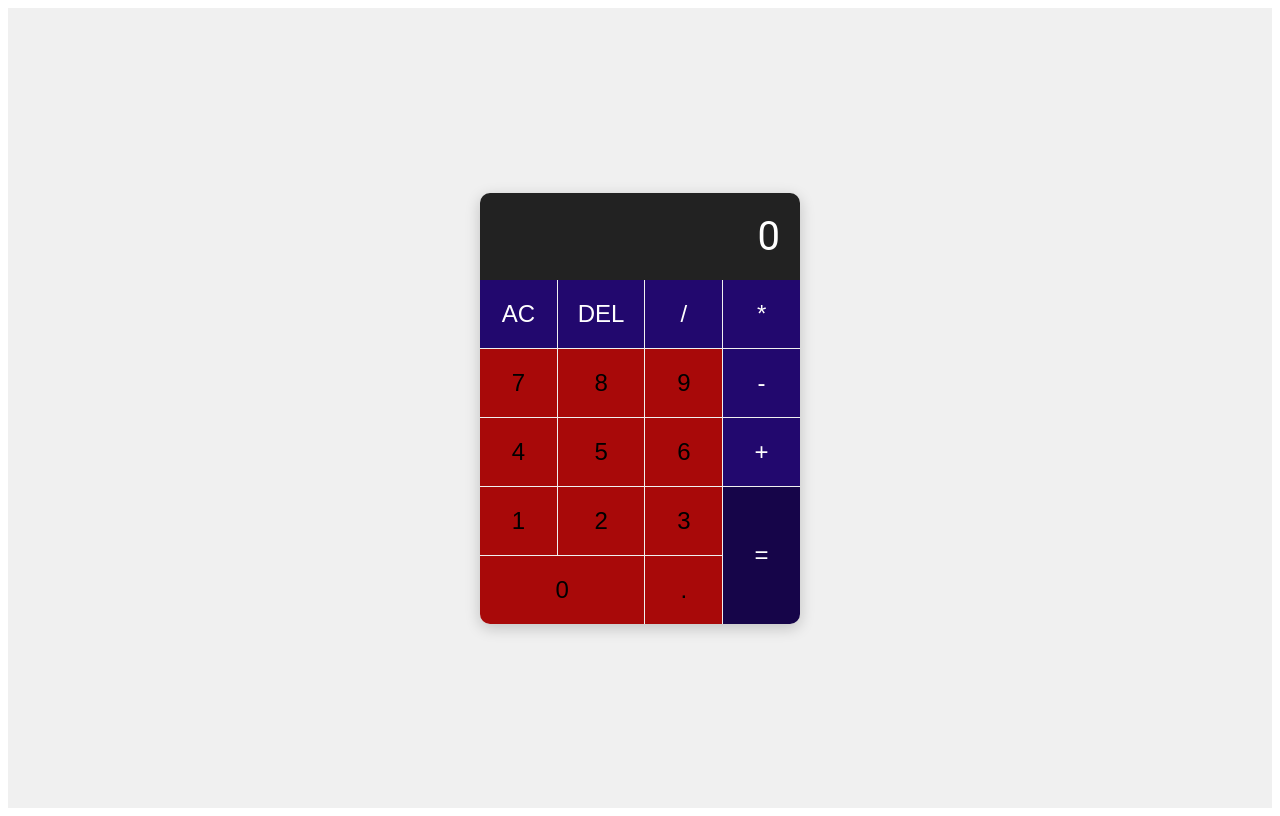
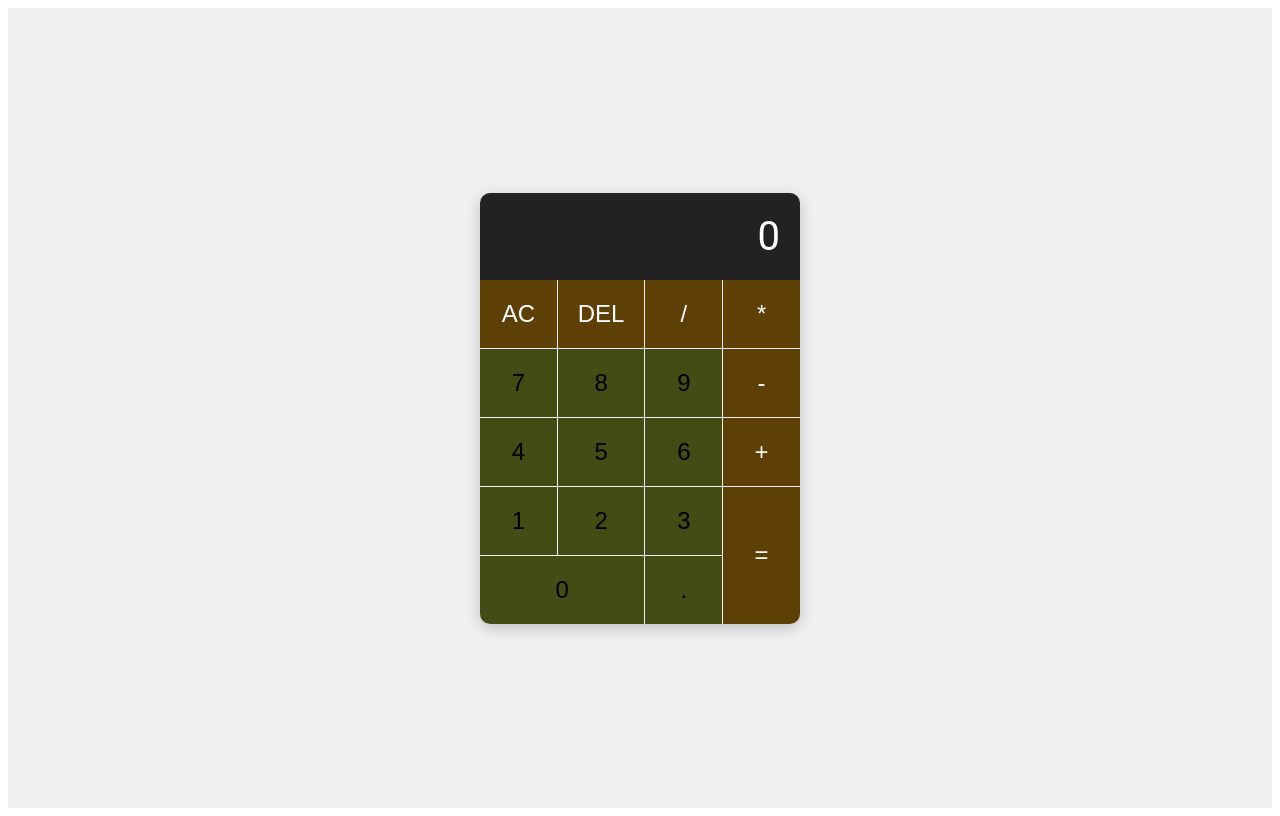
Before and after one commit to DraftBlack/Calculadora, an Angular app: page / in a window 1280 px wide. Built offline with nearby package versions, Linux system fonts and the light colour scheme.

Commit message:
novascores

```diff
--- a/src/app/calculadora/calculadora.css
+++ b/src/app/calculadora/calculadora.css
@@ -35,7 +35,7 @@ button {
   padding: 20px;
   font-size: 1.5rem;
   border: none;
-  background-color: #a80909;
+  background-color: #454b15;
   cursor: pointer;
   transition: background-color 0.2s;
 
@@ -45,21 +45,21 @@ button {
 }
 
 .operador {
-  background-color: #22086e;
+  background-color: #5e3f06;
   color: white;
 
   &:hover {
-    background-color: #2f00ffda;
+    background-color: #252525da;
   }
 }
 
 .igual {
   grid-row: span 2;
-  background-color: #160549;
+  background-color: #5e3f06;
   color: white;
 
   &:hover {
-    background-color: #2606b6da;
+    background-color: #254115da;
   }
 }
 
```
